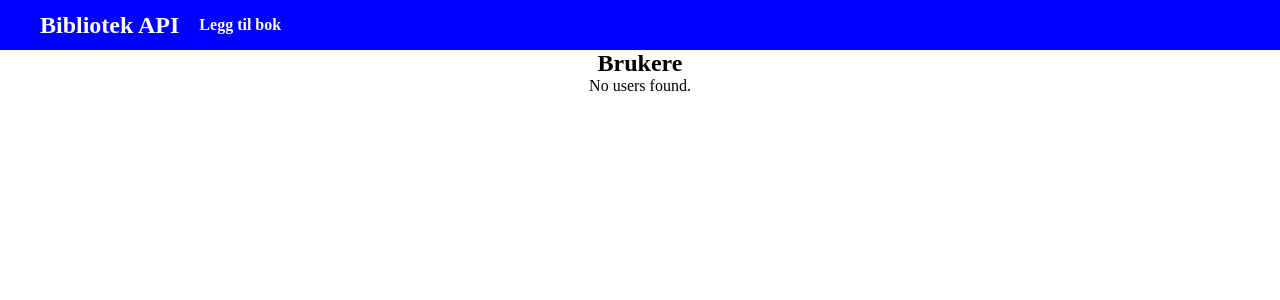
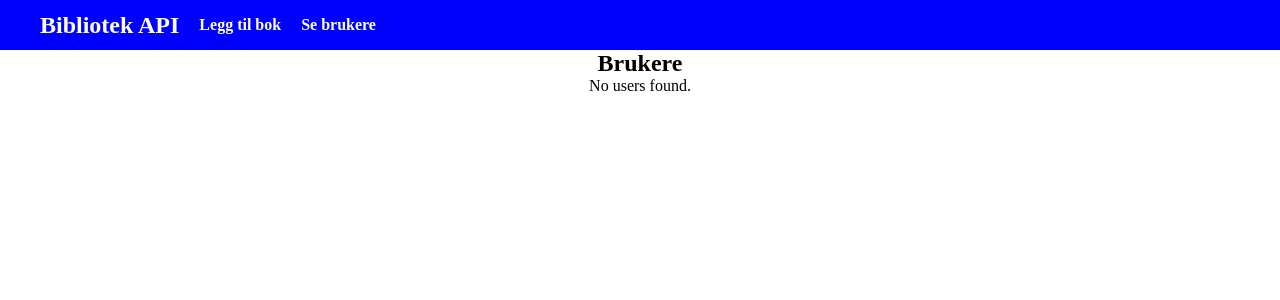
Before and after one commit to albertwojcicki/eksamen2INF, a Flask app: page /se_brukere in a window 1280 px wide. Shown: the top 300 px of the page. Run offline with Flask 3, Linux system fonts and the light colour scheme; data that the repository does not hold is empty.

Commit message:
la til link til brukere.html

```diff
--- a/client/templates/base.html
+++ b/client/templates/base.html
@@ -11,6 +11,8 @@
     <header>
         <h2><a href="/">Bibliotek API</a></h2>
         <h4><a href="/leggtilbok_side">Legg til bok</a></h4>
+        <h4><a href="/se_brukere">Se brukere</a></h4>
+
     </header>
 <div class="content">
 <article>
```
